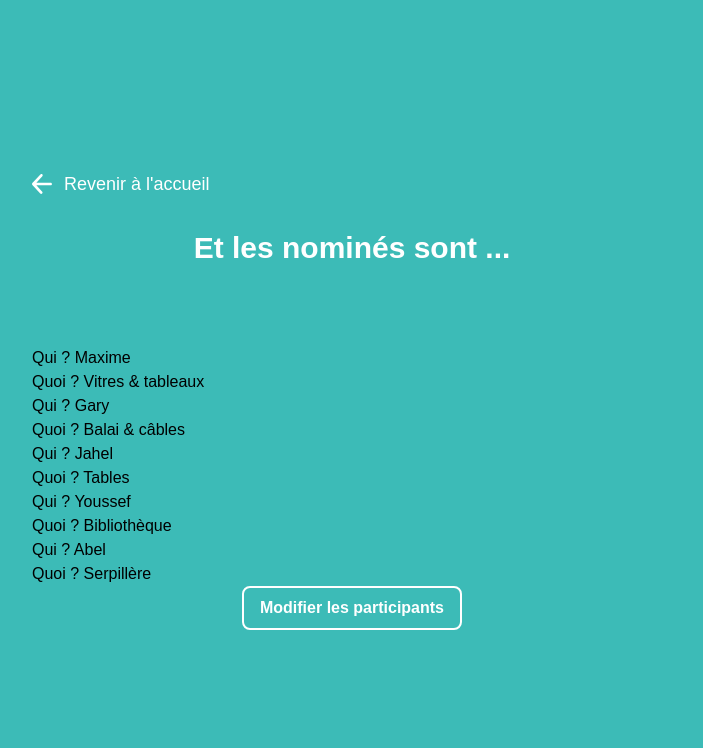
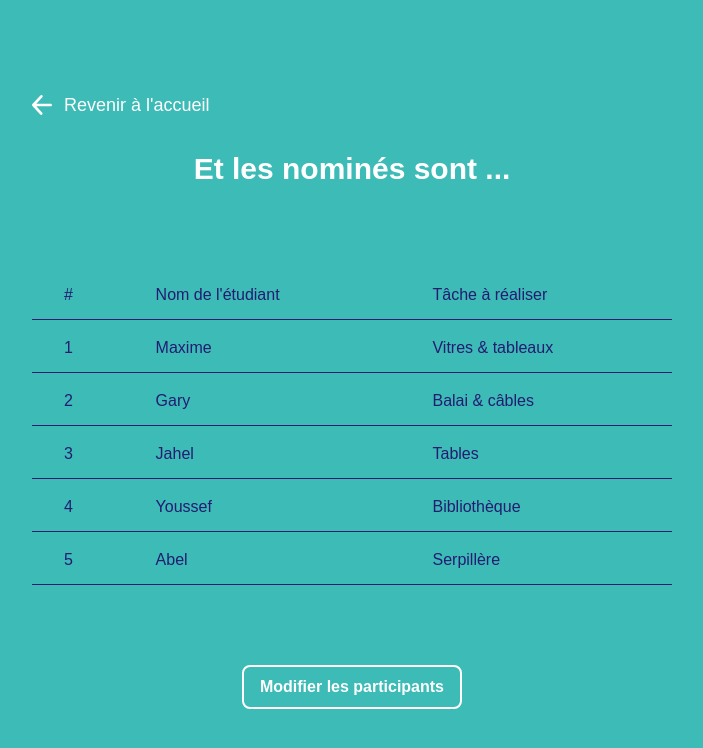
Before and after one commit to EdenSchoolFrance/Poker-menage, a React (Vite) app: page /a1 in a window 1280 px wide. Both pictures are taken after a click on the button "Lancer le tirage au sort". Shown: the top 748 px of the page, without its empty margins (288-991 px from the left). Built offline with nearby package versions, Linux system fonts and the light colour scheme; a web font is replaced by a local one.

Commit message:
Adding table to render students sorting

```diff
--- a/src/index.css
+++ b/src/index.css
@@ -6,4 +6,8 @@
     .nav-link {
         @apply h-full w-full flex items-center justify-center text-white duration-150 hover:bg-white hover:text-puerto-ricko;
     }
+
+    .table-elt {
+        @apply border-b border-lucky-point font-medium p-4 pl-8 pb-3 text-lucky-point text-left;
+    }
 }
--- a/src/pages/A1/index.jsx
+++ b/src/pages/A1/index.jsx
@@ -1,7 +1,6 @@
-import { NavLink } from "react-router";
 import { useState } from "react";
 
-import GoBackButton from "../../components/GoBackButton"
+import GoBackButton from "../../components/GoBackButton";
 import H1 from "../../components/H1";
 import Main from "../../components/Main";
 import Student from "../../components/Student";
@@ -9,7 +8,7 @@ import Student from "../../components/Student";
 import { shuffleArray } from "../../utils/shuffleArray";
 
 import { A1_STUDENTS } from "../../data/students";
-import { TASKS} from "../../data/tasks"
+import { TASKS } from "../../data/tasks";
 
 function Page() {
   const [selectedStudents, setSelectedStudents] = useState(
@@ -53,15 +52,24 @@ function Page() {
         <div className="w-6/12">
           <GoBackButton />
           <H1 css="mb-20" content="Et les nominés sont ..." />
-          <ul>
-            {assignedStudents.map((assignedStudent) => (
-              <li key={assignedStudent.student}>
-                Qui ? {assignedStudent.student}
-                <br />
-                Quoi ? {assignedStudent.task}
-              </li>
-            ))}
-          </ul>
+          <table className="border-collapse table-auto w-full mb-20">
+            <thead>
+              <tr>
+                <th className="table-elt">#</th>
+                <th className="table-elt">Nom de l'étudiant</th>
+                <th className="table-elt">Tâche à réaliser</th>
+              </tr>
+            </thead>
+            <tbody>
+              {assignedStudents.map((assignedStudent, index) => (
+                <tr key={assignedStudent.student}>
+                  <th className="table-elt">{index + 1}</th>
+                  <td className="table-elt">{assignedStudent.student}</td>
+                  <td className="table-elt">{assignedStudent.task}</td>
+                </tr>
+              ))}
+            </tbody>
+          </table>
           <button
             onClick={() => setAssignedStudents([])}
             className="border-2 border-white mx-auto block py-2 px-4 rounded-lg text-white font-bold"
```
